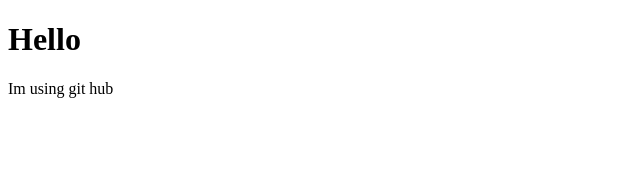
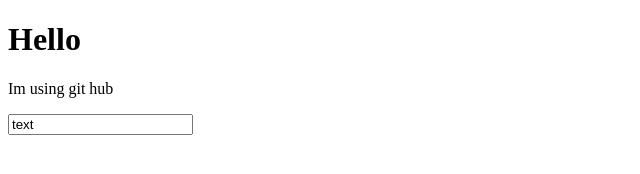
Before and after one commit to Ramachandirarao/Git, a plain HTML site: page index.html in a window 1280 px wide. Shown: the whole page, without its empty margins (0-640 px from the left). Drawn offline with Linux system fonts and the light colour scheme.

Commit message:
input form added

```diff
--- a/index.html
+++ b/index.html
@@ -8,5 +8,6 @@
 <body>
     <h1>Hello</h1>
     <p> Im using git hub</p>
+    <input type='text' value='text'>
 </body>
 </html>
```
